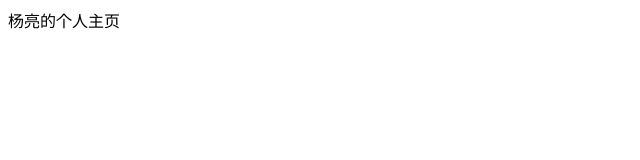
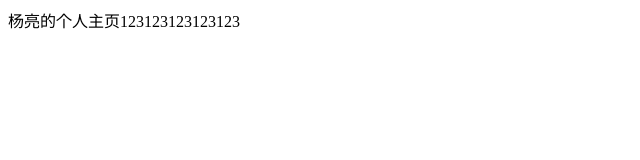
Before and after one commit to yl102098/yl102098.github.io, a plain HTML site: page index.html in a window 1280 px wide. Shown: the whole page, without its empty margins (0-640 px from the left). Drawn offline with Linux system fonts and the light colour scheme.

Commit message:
修改了info中的index内容

```diff
--- a/index.html
+++ b/index.html
@@ -6,6 +6,6 @@
     <title>杨亮的个人主页</title>
 </head>
 <body>
-    杨亮的个人主页
+    杨亮的个人主页123123123123123
 </body>
 </html>
```
